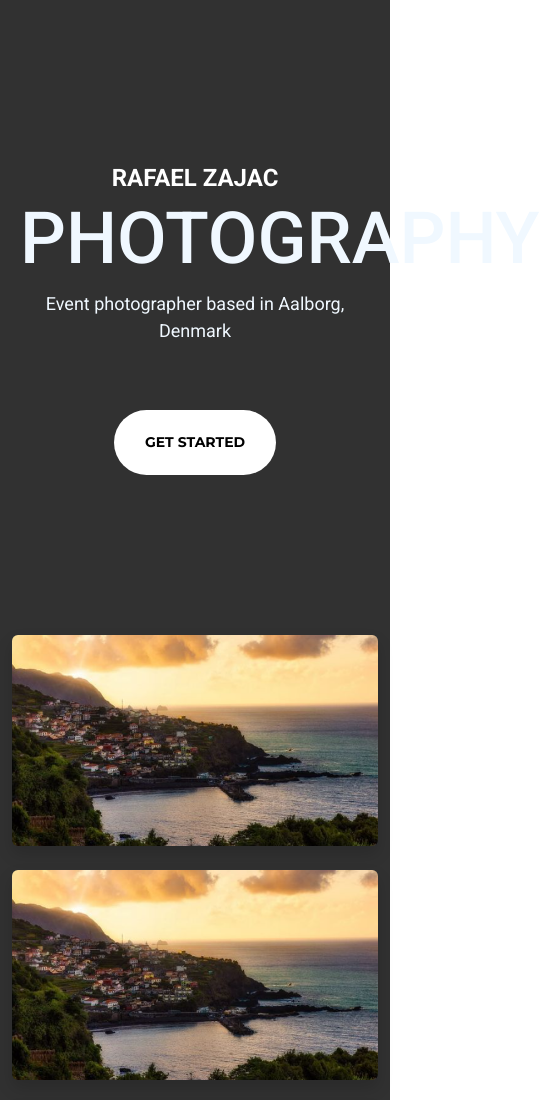
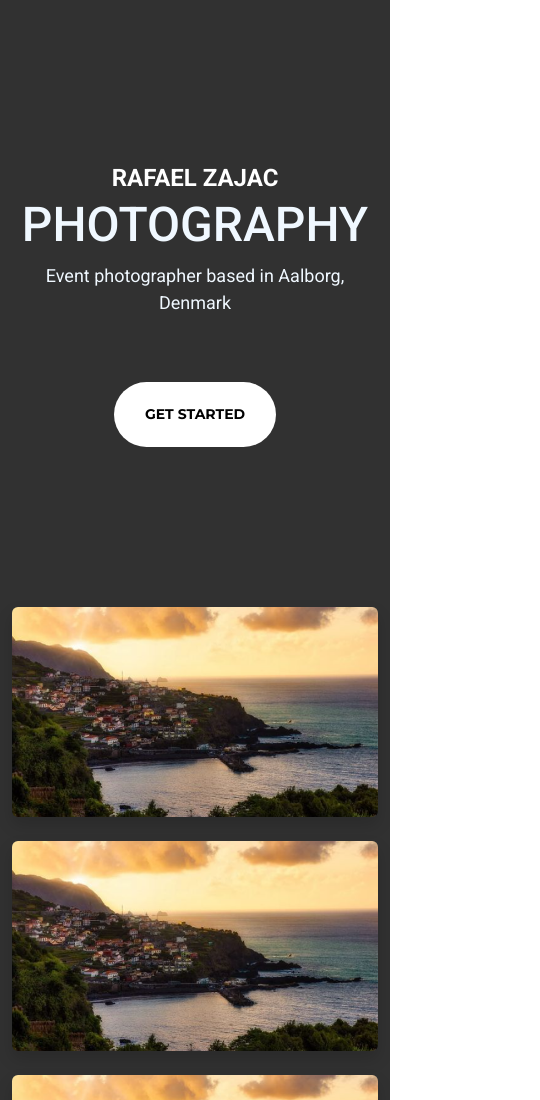
Before and after one commit to AlinaKoniseva/portfolio-project, a plain HTML site: page index.html in a window 390 px wide. Shown: the top 1100 px of the page, 540 px wide, since content can reach past the window. Drawn offline with nearby package versions, Linux system fonts and the light colour scheme.

Commit message:
fixed responsiveness

```diff
--- a/styles/portfolio.css
+++ b/styles/portfolio.css
@@ -61,3 +61,9 @@ p {
 .photo-portfolio {
   background-color: var(--secondary-color);
 }
+
+@media (max-width: 960px) {
+  h1 {
+    font-size: 48px;
+  }
+}
```
